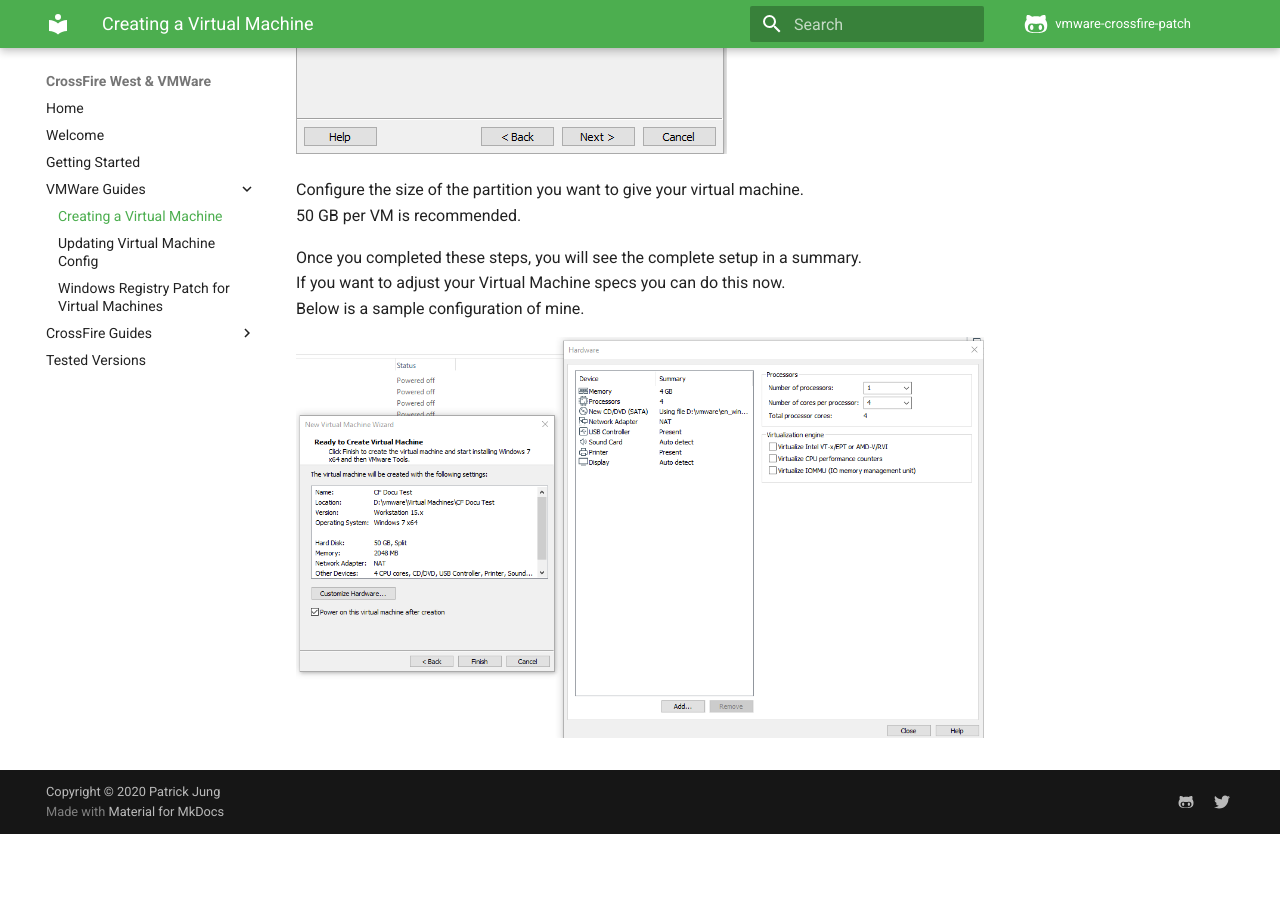
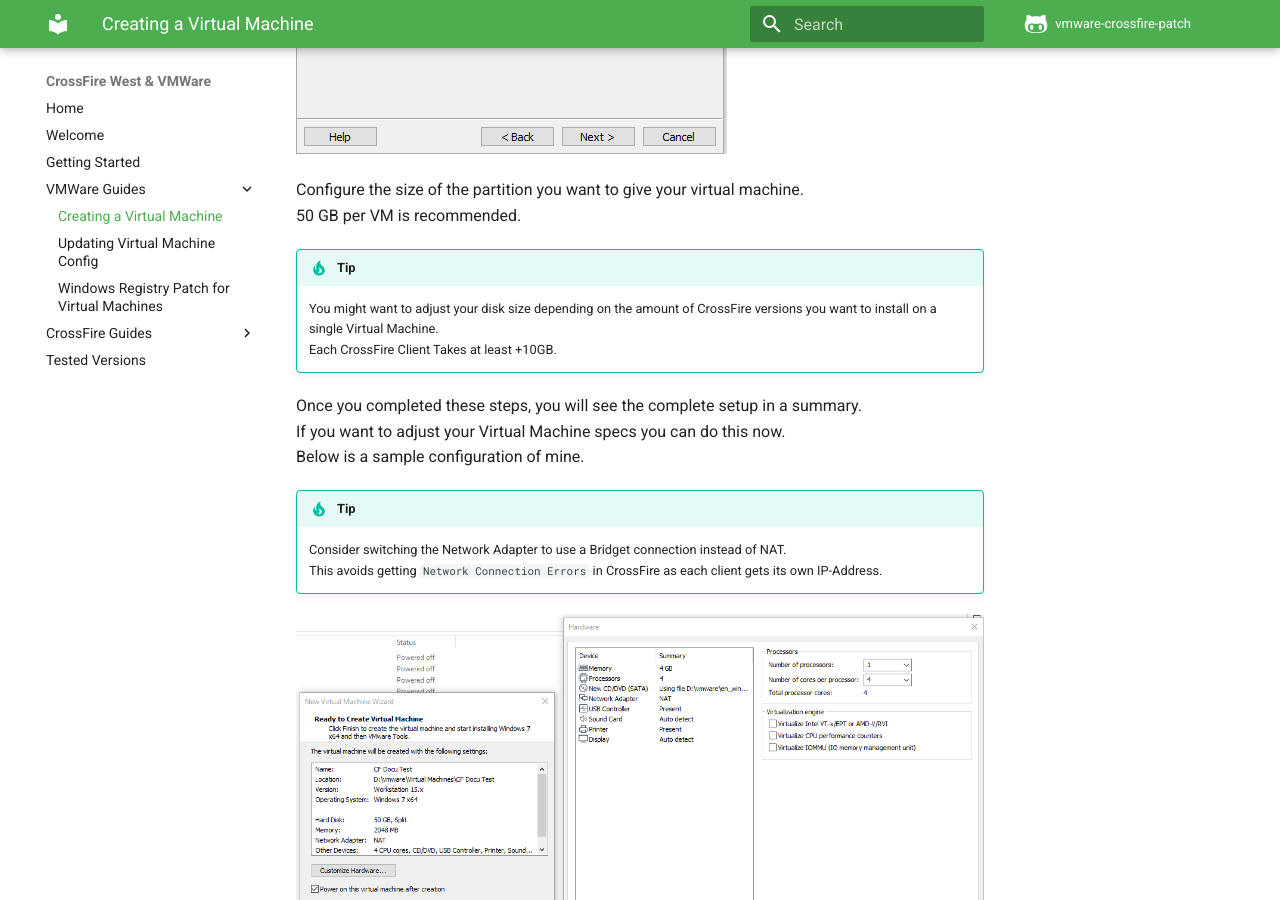
Before and after one commit to cfna/vmware-docs, an MkDocs documentation site: the page built from pages/vmware/creating_virtual_machine.md, in a window 1280 px wide and 900 px high, scrolled down 2120 px. Built offline with MkDocs 1.6.1 and Material for MkDocs 9.7.7, drawn with Linux system fonts in a browser that asks for light colours; comment, search, counter and statistics services are not loaded; before the commit the page ends 2954 px from its top, so only the background shows below that.

Commit message:
Added tips for VM disk size & network adapter type

```diff
--- a/pages/vmware/creating_virtual_machine.md
+++ b/pages/vmware/creating_virtual_machine.md
@@ -22,8 +22,16 @@
 Configure the size of the partition you want to give your virtual machine.
 50 GB per VM is recommended.
 
+!!! tip
+    You might want to adjust your disk size depending on the amount of CrossFire versions you want to install on a single Virtual Machine.
+    Each CrossFire Client Takes at least +10GB.
+
 Once you completed these steps, you will see the complete setup in a summary.
 If you want to adjust your Virtual Machine specs you can do this now.
 Below is a sample configuration of mine.
 
+!!! tip
+    Consider switching the Network Adapter to use a Bridget connection instead of NAT.
+    This avoids getting `Network Connection Errors` in CrossFire as each client gets its own IP-Address.
+
 ![](../img/creating-vm/vm-final-setup-sample.png)
```
